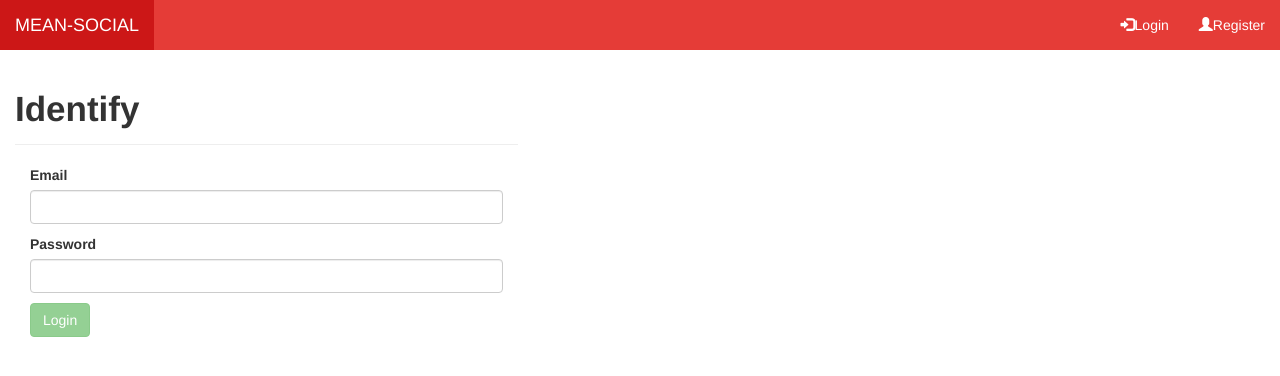
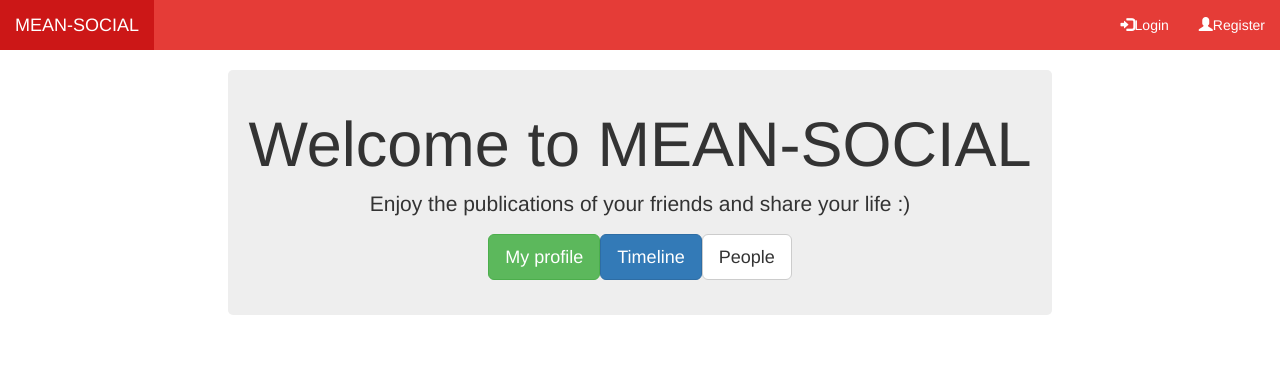
Before and after one commit to jpablopachar/mean-social, an Angular app in the folder client/: page / in a window 1280 px wide. Shown: the top 376 px of the page. Built offline with nearby package versions, Linux system fonts and the light colour scheme.

Commit message:
The home component is created and the close session function is implemented

```diff
--- a/client/package.json
+++ b/client/package.json
@@ -23,6 +23,7 @@
     "@angular/router": "^5.2.0",
     "bootstrap": "3",
     "core-js": "^2.4.1",
+    "jquery": "^3.3.1",
     "rxjs": "^5.5.6",
     "zone.js": "^0.8.19"
   },
--- a/client/src/app/app.routing.ts
+++ b/client/src/app/app.routing.ts
@@ -3,9 +3,11 @@ import { Routes, RouterModule } from '@angular/router';
 
 import { LoginComponent } from './components/login/login.component';
 import { RegisterComponent } from './components/register/register.component';
+import { HomeComponent } from './components/home/home.component';
 
 const appRoutes: Routes = [
-  {path: '', component: LoginComponent},
+  {path: '', component: HomeComponent},
+  {path: 'home', component: HomeComponent},
   {path: 'login', component: LoginComponent},
   {path: 'register', component: RegisterComponent}
 ];
--- /dev/null
+++ b/client/src/app/components/home/home.component.html
@@ -0,0 +1,11 @@
+<div class="col-lg-8 col-lg-offset-2">
+  <div class="jumbotron">
+    <h1>{{ title }}</h1>
+    <p>Enjoy the publications of your friends and share your life :)</p>
+    <p>
+      <a href="#" class="btn btn-success btn-lg" role="button">My profile</a>
+      <a href="#" class="btn btn-primary btn-lg" role="button">Timeline</a>
+      <a href="#" class="btn btn-default btn-lg" role="button">People</a>
+    </p>
+  </div>
+</div>
--- /dev/null
+++ b/client/src/app/components/home/home.component.ts
@@ -0,0 +1,18 @@
+import { Component, OnInit } from '@angular/core';
+
+@Component({
+  selector: 'app-home',
+  templateUrl: './home.component.html',
+  styleUrls: ['./home.component.css']
+})
+export class HomeComponent implements OnInit {
+  public title: string;
+
+  constructor() {
+    this.title = 'Welcome to MEAN-SOCIAL';
+  }
+
+  ngOnInit() {
+    console.log('Component app-home loaded');
+  }
+}
```
Also changed, not shown: client/src/app/app.module.ts (+5 -3 lines), client/.angular-cli.json, client/src/app/components/home/home.component.css (added), 2 other files (tests, documents, lock files or other folders).
